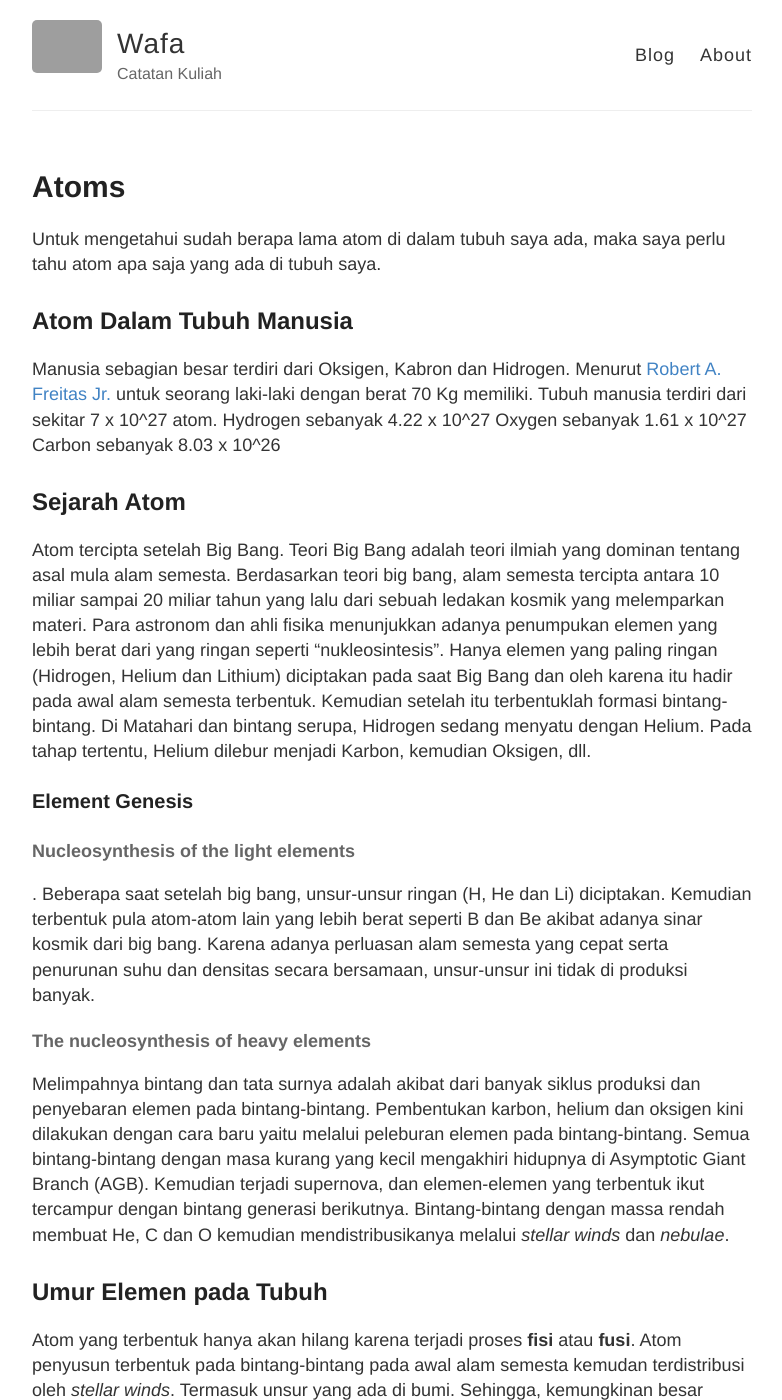
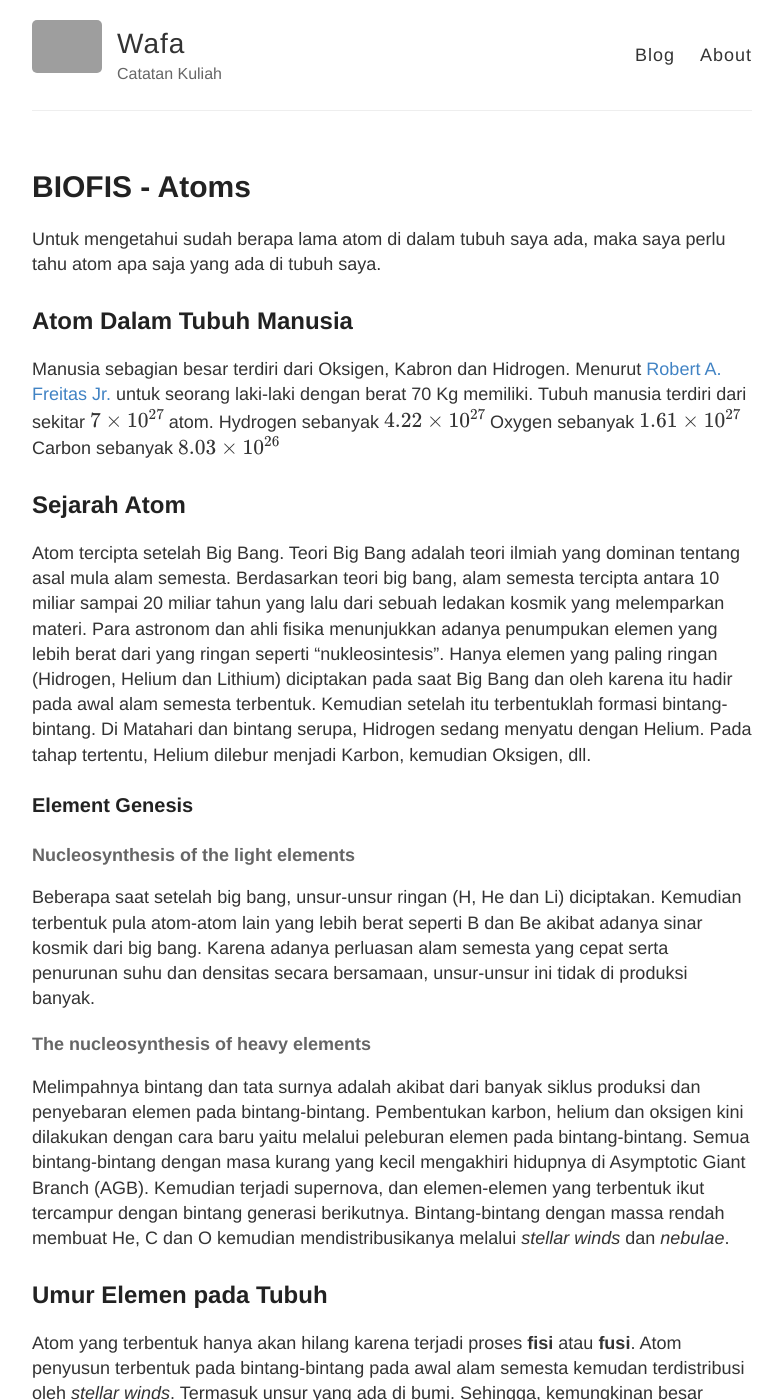
Before and after one commit to mwafa/mwafa.github.io, a Jekyll site: the page built from _posts/2017-2-16-BIOFIS-Atom.md, in a window 1280 px wide and 1400 px high. Shown: the whole window, without its empty margins (248-1030 px from the left). Built offline with Jekyll 4.4.1, drawn with Linux system fonts in a browser that asks for light colours; formulas are drawn with MathJax 3; a script that is not in the unit is left out; grey boxes are pictures that could not be loaded.

Commit message:
update math

```diff
--- a/_posts/2017-2-16-BIOFIS-Atom.md
+++ b/_posts/2017-2-16-BIOFIS-Atom.md
@@ -1,6 +1,6 @@
 ---
 layout: post
-title: Atoms
+title: BIOFIS - Atoms
 ---
 
 Untuk mengetahui sudah berapa lama atom di dalam tubuh saya ada, maka saya perlu tahu atom apa saja yang ada di tubuh saya.
@@ -9,10 +9,10 @@ Untuk mengetahui sudah berapa lama atom di dalam tubuh saya ada, maka saya perlu
 
 Manusia sebagian besar terdiri dari Oksigen, Kabron dan Hidrogen.
 Menurut [Robert A. Freitas Jr.](http://www.foresight.org/Nanomedicine/Ch03_1.html) untuk seorang laki-laki dengan berat 70 Kg memiliki.
-Tubuh manusia terdiri dari sekitar 7 x 10^27 atom.
-Hydrogen sebanyak 4.22 x 10^27
-Oxygen sebanyak 1.61 x 10^27
-Carbon sebanyak 8.03 x 10^26
+Tubuh manusia terdiri dari sekitar $$7 \times 10^{27}$$ atom.
+Hydrogen sebanyak $$4.22 \times 10^{27}$$
+Oxygen sebanyak $$1.61 \times 10^{27}$$
+Carbon sebanyak $$8.03 \times 10^{26}$$
 
 ## Sejarah Atom
 
@@ -26,7 +26,7 @@ Di Matahari dan bintang serupa, Hidrogen sedang menyatu dengan Helium. Pada taha
 ### Element Genesis
 
 #### Nucleosynthesis of the light elements
-.
+
 Beberapa saat setelah big bang, unsur-unsur ringan (H, He dan Li) diciptakan.
 Kemudian terbentuk pula atom-atom lain yang lebih berat seperti B dan Be akibat adanya sinar kosmik dari big bang.
 Karena adanya perluasan alam semesta yang cepat serta penurunan suhu dan densitas secara bersamaan, unsur-unsur ini tidak di produksi banyak.
```
